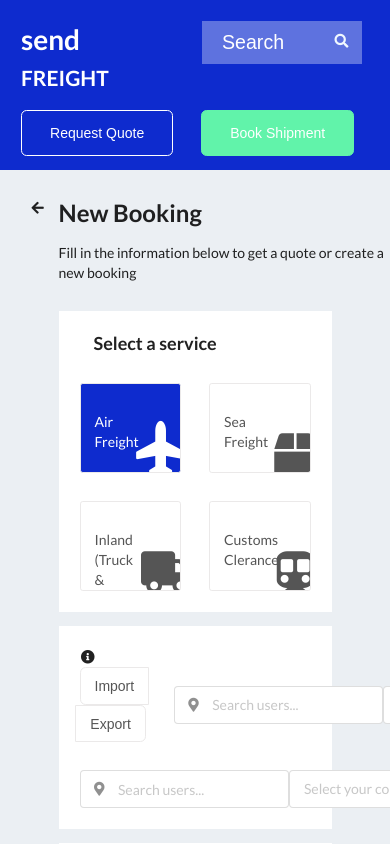
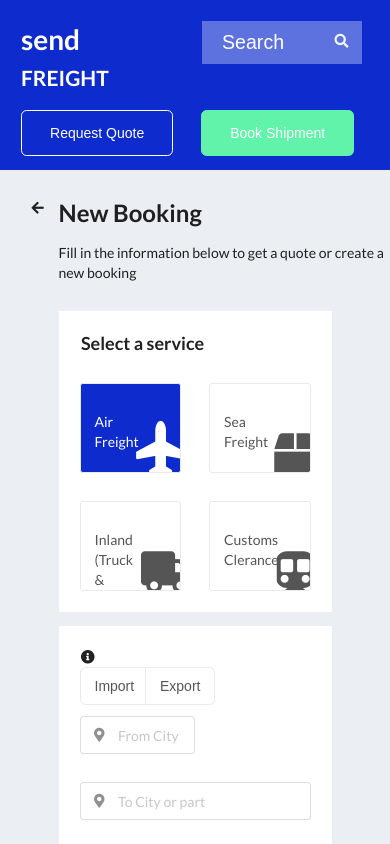
Before and after one commit to ZacchNaa/sendfreight, a React (Create React App) app: page / in a window 390 px wide. Shown: the top 844 px of the page. Built offline with nearby package versions, Linux system fonts and the light colour scheme.

Commit message:
fix location section responsiveness

```diff
--- a/src/components/Location/Location.css
+++ b/src/components/Location/Location.css
@@ -2,6 +2,7 @@
     display: flex;
     justify-content: space-between;
     align-items: center;
+    flex-wrap: wrap;
 }
 .row1 span button{
     background-color: #fff;
@@ -25,4 +26,40 @@
     justify-content: space-between;
     align-items: center;
     margin-top: 2rem;
+    flex-wrap: wrap;
 }
+
+
+@media only screen and (max-width: 780px){
+    /*Tablets [601px -> 1200px]*/
+	.row1 .input.from{
+        width: 50%;
+    }
+	.row1 .input.to{
+        width: 100%;
+        margin-top: 2rem;
+    }
+
+    .row2 .date{
+        width: 45%;
+    }
+
+    .cargoValue{
+        width: 100%;
+        margin-top: 2rem;
+    }
+
+}
+@media only screen and (max-width: 600px){
+	/*Big smartphones [426px -> 600px]*/
+       .row2 .date{
+        margin-bottom: 5%;
+    }
+
+}
+@media only screen and (max-width: 535px){
+	/*Small smartphones [325px -> 425px]*/
+	.row1 .input.from{
+        margin-top: 5%;
+    }
+}
--- a/src/components/Location/Location.js
+++ b/src/components/Location/Location.js
@@ -13,31 +13,31 @@ const Location = () => {
 						<button className="import">Import</button>
 						<button className="export">Export</button>
 					</span>
-					<div class="ui left icon input">
-						<input type="text" placeholder="Search users..." />
+					<div class="ui left icon input from">
+						<input type="text" placeholder="From City or part" />
 						<i aria-hidden="true" class="map marker alternate icon"></i>
 					</div>
-					<div class="ui left icon input">
-						<input type="text" placeholder="Search users..." />
+					<div class="ui left icon input to">
+						<input type="text" placeholder="To City or part" />
 						<i aria-hidden="true" class="map marker alternate icon"></i>
 					</div>
 				</div>
 				<div className="row2">
-					<div class="ui left icon input">
-						<input type="text" placeholder="Search users..." />
-						<i aria-hidden="true" class="map marker alternate icon"></i>
+					<div class="ui left icon input date">
+						<input type="text" placeholder="Ready Date" />
+						<i aria-hidden="true" class="calendar icon"></i>
 					</div>
 					<div
 						role="listbox"
 						aria-expanded="false"
-						class="ui selection dropdown"
+						class="ui selection dropdown incoterms"
 						tabindex="0">
 						<div
 							aria-atomic="true"
 							aria-live="polite"
 							role="alert"
 							class="divider default text">
-							Select your country
+							Inconterms
 						</div>
 						<i aria-hidden="true" class="dropdown icon"></i>
 						<div class="menu transition">
@@ -57,8 +57,8 @@ const Location = () => {
 							</div>
 						</div>
 					</div>
-					<div class="ui input">
-						<input type="text" placeholder="Search..." />
+					<div class="ui input cargoValue">
+						<input type="text" placeholder="Total Cargo Value" />
 					</div>
 				</div>
 			</Section>
--- a/src/components/Service/Service.css
+++ b/src/components/Service/Service.css
@@ -1,17 +1,11 @@
 h3{
-    margin-left: 1rem;
+    margin-left: 0.1rem;
     margin-bottom: 2rem;
 }
 .itemSection{
     display: flex;
     justify-content: space-evenly;
     flex-wrap: wrap !important;
-}
-
-
-@media only screen and (max-width: 1390px){
-    /*Tablets [601px -> 1200px]*/
-
 }
 
 @media only screen and (max-width: 780px){
@@ -23,11 +17,3 @@ h3{
 }
 
 }
-@media only screen and (max-width: 600px){
-	/*Big smartphones [426px -> 600px]*/
-
-}
-@media only screen and (max-width: 425px){
-	/*Small smartphones [325px -> 425px]*/
-
-}
```
Also changed, not shown: src/components/Service/Item.css (+0 -8 lines).
